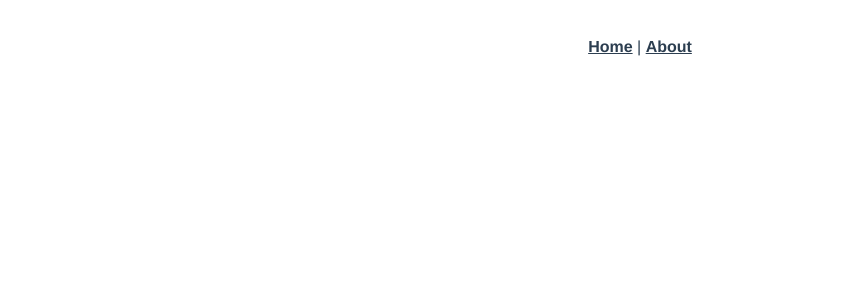
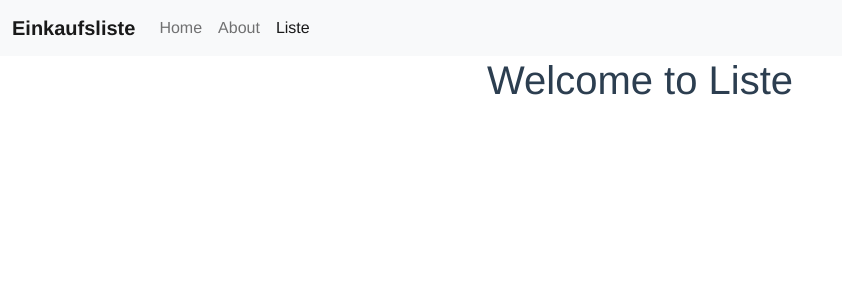
Before and after one commit to tobiasew/web-tech-frontend, a Vue app: page /liste in a window 1280 px wide. Before the commit this address had no page. Shown: the top 300 px of the page, without its empty margins (0-842 px from the left). Built offline with nearby package versions, Linux system fonts and the light colour scheme.

Commit message:
add github action for CI

```diff
--- a/package.json
+++ b/package.json
@@ -9,6 +9,7 @@
     "lint": "vue-cli-service lint"
   },
   "dependencies": {
+    "bootstrap": "^5.2.3",
     "core-js": "^3.8.3",
     "vue": "^3.2.13",
     "vue-router": "^4.0.3"
--- a/src/App.vue
+++ b/src/App.vue
@@ -1,11 +1,14 @@
 <template>
-  <nav>
-    <router-link to="/">Home</router-link> |
-    <router-link to="/about">About</router-link>
-  </nav>
-  <router-view/>
+    <navbar></navbar>
+    <router-view/>
 </template>
-
+<script>
+import Navbar from './components/Navbar'
+export default {
+  name: 'App',
+  components: { Navbar }
+}
+</script>
 <style>
 #app {
   font-family: Avenir, Helvetica, Arial, sans-serif;
--- a/src/components/HelloWorld.vue
+++ b/src/components/HelloWorld.vue
@@ -1,34 +1,6 @@
 <template>
   <div class="hello">
     <h1>{{ msg }}</h1>
-    <p>
-      For a guide and recipes on how to configure / customize this project,<br>
-      check out the
-      <a href="https://cli.vuejs.org" target="_blank" rel="noopener">vue-cli documentation</a>.
-    </p>
-    <h3>Installed CLI Plugins</h3>
-    <ul>
-      <li><a href="https://github.com/vuejs/vue-cli/tree/dev/packages/%40vue/cli-plugin-babel" target="_blank" rel="noopener">babel</a></li>
-      <li><a href="https://github.com/vuejs/vue-cli/tree/dev/packages/%40vue/cli-plugin-router" target="_blank" rel="noopener">router</a></li>
-      <li><a href="https://github.com/vuejs/vue-cli/tree/dev/packages/%40vue/cli-plugin-eslint" target="_blank" rel="noopener">eslint</a></li>
-      <li><a href="https://github.com/vuejs/vue-cli/tree/dev/packages/%40vue/cli-plugin-unit-jest" target="_blank" rel="noopener">unit-jest</a></li>
-    </ul>
-    <h3>Essential Links</h3>
-    <ul>
-      <li><a href="https://vuejs.org" target="_blank" rel="noopener">Core Docs</a></li>
-      <li><a href="https://forum.vuejs.org" target="_blank" rel="noopener">Forum</a></li>
-      <li><a href="https://chat.vuejs.org" target="_blank" rel="noopener">Community Chat</a></li>
-      <li><a href="https://twitter.com/vuejs" target="_blank" rel="noopener">Twitter</a></li>
-      <li><a href="https://news.vuejs.org" target="_blank" rel="noopener">News</a></li>
-    </ul>
-    <h3>Ecosystem</h3>
-    <ul>
-      <li><a href="https://router.vuejs.org" target="_blank" rel="noopener">vue-router</a></li>
-      <li><a href="https://vuex.vuejs.org" target="_blank" rel="noopener">vuex</a></li>
-      <li><a href="https://github.com/vuejs/vue-devtools#vue-devtools" target="_blank" rel="noopener">vue-devtools</a></li>
-      <li><a href="https://vue-loader.vuejs.org" target="_blank" rel="noopener">vue-loader</a></li>
-      <li><a href="https://github.com/vuejs/awesome-vue" target="_blank" rel="noopener">awesome-vue</a></li>
-    </ul>
   </div>
 </template>
 
@@ -43,18 +15,4 @@ export default {
 
 <!-- Add "scoped" attribute to limit CSS to this component only -->
 <style scoped>
-h3 {
-  margin: 40px 0 0;
-}
-ul {
-  list-style-type: none;
-  padding: 0;
-}
-li {
-  display: inline-block;
-  margin: 0 10px;
-}
-a {
-  color: #42b983;
-}
 </style>
--- /dev/null
+++ b/src/components/Navbar.vue
@@ -0,0 +1,27 @@
+<template>
+  <nav class="navbar navbar-expand-lg navbar-light bg-light">
+    <div class="container-fluid">
+      <a class="navbar-brand" href="#">Einkaufsliste</a>
+      <button class="navbar-toggler" type="button" data-bs-toggle="collapse" data-bs-target="#navbarNavAltMarkup" aria-controls="navbarNavAltMarkup" aria-expanded="false" aria-label="Toggle navigation">
+        <span class="navbar-toggler-icon"></span>
+      </button>
+      <div class="collapse navbar-collapse" id="navbarNavAltMarkup">
+        <div class="navbar-nav">
+          <router-link class="nav-link" to="/">Home</router-link>
+          <router-link class="nav-link" to="/about">About</router-link>
+          <router-link class="nav-link" to="/liste">Liste</router-link>
+        </div>
+      </div>
+    </div>
+  </nav>
+</template>
+
+<script>
+export default {
+  // eslint-disable-next-line vue/multi-word-component-names
+  name: 'Navbar'
+}
+</script>
+
+<style scoped>
+</style>
--- a/src/main.js
+++ b/src/main.js
@@ -1,5 +1,7 @@
 import { createApp } from 'vue'
 import App from './App.vue'
 import router from './router'
+import 'bootstrap/dist/css/bootstrap.min.css'
+import 'bootstrap/dist/js/bootstrap.min'
 
 createApp(App).use(router).mount('#app')
--- a/src/router/index.js
+++ b/src/router/index.js
@@ -1,24 +1,28 @@
 import { createRouter, createWebHistory } from 'vue-router'
-import HomeView from '../views/HomeView.vue'
-
+import Home from '../views/HomeView'
+import About from '../views/AboutView'
+import Liste from '../views/Liste'
 const routes = [
   {
     path: '/',
-    name: 'home',
-    component: HomeView
+    name: 'Home',
+    component: Home
   },
   {
     path: '/about',
-    name: 'about',
-    // route level code-splitting
-    // this generates a separate chunk (about.[hash].js) for this route
-    // which is lazy-loaded when the route is visited.
-    component: () => import(/* webpackChunkName: "about" */ '../views/AboutView.vue')
+    name: 'About',
+    component: About
+  },
+  {
+    path: '/liste',
+    name: 'Liste',
+    component: Liste
   }
 ]
 
 const router = createRouter({
   history: createWebHistory(process.env.BASE_URL),
+  linkActiveClass: 'active',
   routes
 })
 
--- a/src/views/HomeView.vue
+++ b/src/views/HomeView.vue
@@ -1,7 +1,7 @@
 <template>
   <div class="home">
     <img alt="Vue logo" src="../assets/logo.png">
-    <HelloWorld msg="Welcome to Your Vue.js App"/>
+    <HelloWorld msg="Hello World"/>
   </div>
 </template>
 
--- /dev/null
+++ b/src/views/Liste.vue
@@ -0,0 +1,14 @@
+<template>
+<h1>Welcome to Liste</h1>
+</template>
+
+<script>
+export default {
+  // eslint-disable-next-line vue/multi-word-component-names
+  name: 'Liste'
+}
+</script>
+
+<style scoped>
+
+</style>
--- a/vue.config.js
+++ b/vue.config.js
@@ -1,4 +1,5 @@
-const { defineConfig } = require('@vue/cli-service')
-module.exports = defineConfig({
-  transpileDependencies: true
-})
+module.exports = {
+  devServer: {
+    port: '3000'
+  }
+}
```
Also changed, not shown: 1 other file (tests, documents, lock files or other folders).
